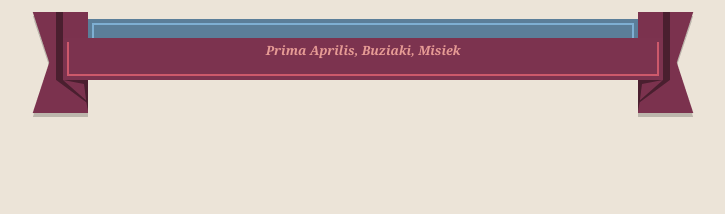
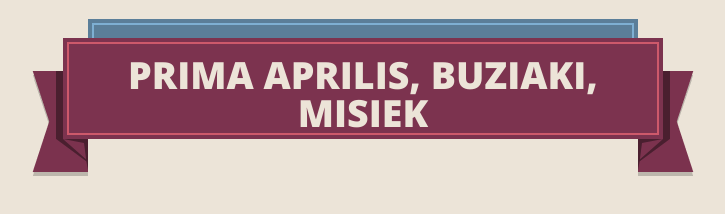
Before and after one commit to michal-lipski/michal-lipski.github.io, a plain HTML site: page index.html in a window 1280 px wide. Shown: the whole page, without its empty margins (277-1002 px from the left). Drawn offline with nearby package versions, Linux system fonts and the light colour scheme.

Commit message:
Update index.html

```diff
--- a/index.html
+++ b/index.html
@@ -27,7 +27,7 @@
       <header>
         <span class="ribbon-outer">
           <span class="ribbon-inner">
-            <h2>Prima Aprilis, Buziaki, Misiek</h2>
+            <h1>Prima Aprilis, Buziaki, Misiek</h1>
           </span>
           <span class="left-tail"></span>
           <span class="right-tail"></span>
```
